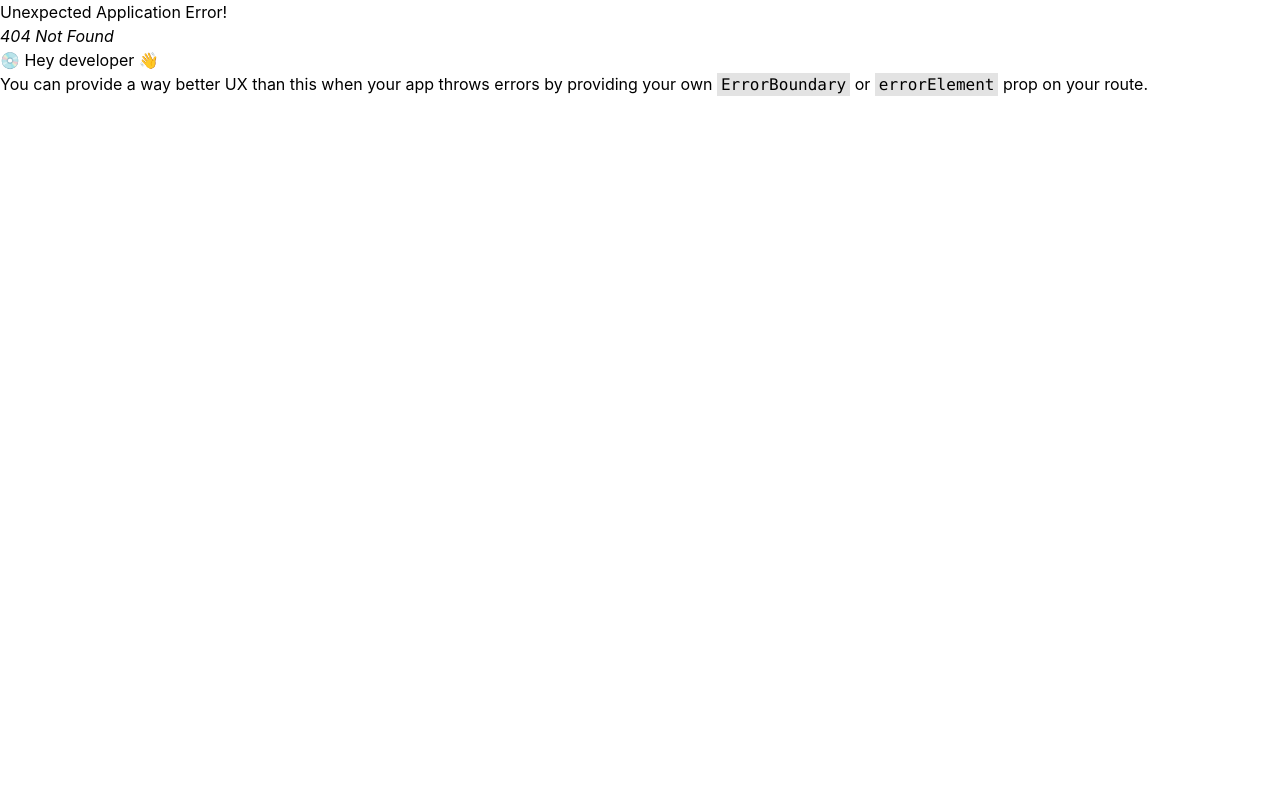
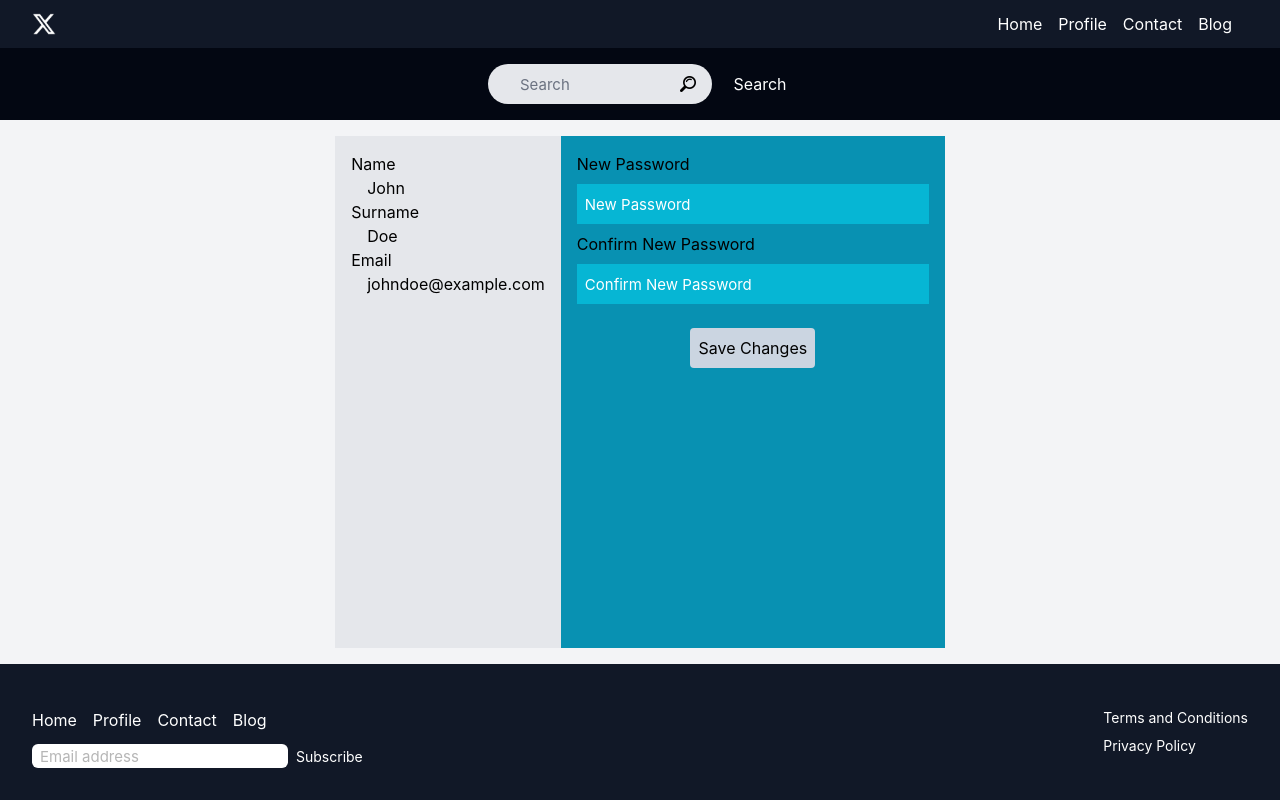
Before and after one commit to Ani-Gamtsemlidze/tbc-react-project, a React (Create React App) app: page /profile in a window 1280 px wide. Before the commit this address had no page. Built offline with nearby package versions, Linux system fonts and the light colour scheme.

Commit message:
add profile page

```diff
--- a/src/App.css
+++ b/src/App.css
@@ -21,3 +21,7 @@ input::placeholder {
   color: rgb(182, 182, 182);
   font-size: 15px;
 }
+
+input[type="password"]::placeholder {
+  color:#fff
+}
--- a/src/components/layout/Navigation.jsx
+++ b/src/components/layout/Navigation.jsx
@@ -1,47 +1,20 @@
 import { Link } from "react-router-dom";
 
 function Navigation () {
+  const navigation = [{title:"Home", href:"home"}, {title:"Profile", href:"profile"},
+   {title:"Contact", href:"contact"}, {title:"Blog", href:"blog"}]
     return (
-          <nav>
-        <ul className= "flex mr-8 my-3"	>
-          <li>
-          <Link to="/"
-              className={'mr-4 text-white hover:border-b'}
-            >
-              Home
-            </Link>
-          </li>
-          <li>
-          <Link to="/"
-              className="mr-4 text-white hover:border-b hover:border-white	"
-            >
-              About
-            </Link>
-          </li>
-          <li>
-          <Link to="/"
-              className="mr-4 text-white hover:border-b hover:border-white"
-            >
-              Product
-            </Link>
-          </li>
-          <li>
-            <Link to="/"
-              className="mr-4 text-white hover:border-b hover:border-white 	"
-            >
-              Blog
-            </Link>
-          </li>
-          <li>
-            <Link
-              to="/contact"
-              className="mr-4 text-white hover:border-b hover:border-white 	"
-            >
-              Contact
-            </Link>
-          </li>
-        </ul>
-      </nav>
+<nav>
+  <ul className="flex mr-8 my-3">
+    {navigation.map((list) => (
+      <li key={list.href}>
+        <Link className="mr-4 text-white hover:border-b hover:border-white"
+        to={`/${list.href}`}>{list.title}</Link>
+      </li>
+    ))}
+  </ul>
+</nav>
+
     );
 }
 
--- /dev/null
+++ b/src/pages/blog/Blog.jsx
@@ -0,0 +1,9 @@
+import React from 'react'
+
+function Blog() {
+  return (
+    <div>Blog</div>
+  )
+}
+
+export default Blog
--- a/src/components/homePage/HomePage.jsx
+++ b/src/pages/homePage/HomePage.jsx
@@ -1,7 +1,7 @@
 
 import React from 'react'
 
-import Products from '../products/Products'
+import Products from '../../components/products/Products'
 
 import item1 from "../../images/products/item-1.jpg"
 import item2 from "../../images/products/item-2.jpg"
--- /dev/null
+++ b/src/pages/profile/Profile.jsx
@@ -0,0 +1,37 @@
+import React from 'react'
+
+function Profile() {
+  const userProfile =
+
+    {
+      name: "John",
+      surname: "Doe",
+      email: "johndoe@example.com"
+    }
+
+
+    return (
+      <section className='flex flex-1 bg-gray-100 justify-center p-4'>
+        <div className='bg-gray-200 p-4 '>
+
+        <div >Name
+          <p className='text-base ml-4'>{userProfile.name}</p>
+        </div>
+        <div>Surname
+        <p className='text-base ml-4'>{userProfile.surname}</p>
+        </div>
+        <div>Email<p className='text-base ml-4'>{userProfile.email}</p>
+        </div>
+        </div>
+        <div className='flex flex-col bg-cyan-600 w-96 p-4 gap-2' >
+          <label htmlFor='password'>New Password</label>
+          <input className='py-2 pl-2 bg-cyan-500 text-white outline-none' id='password' type='password' placeholder='New Password' />
+          <label htmlFor='confirmPassword'>Confirm New Password</label>
+          <input className='py-2 pl-2 bg-cyan-500 text-white outline-none'  id='confirmPassword' type='password' placeholder='Confirm New Password'  />
+          <button className=' bg-slate-300 p-2 w-38 mx-auto mt-4 rounded' type='submit'>Save Changes</button>
+        </div>
+      </section>
+    );
+}
+
+export default Profile
```
Also changed, not shown: src/App.jsx (+12 -2 lines), src/pages/contact/CompanyContact.jsx (renamed from src/components/contact/CompanyContact.jsx), src/pages/contact/Contact.jsx (renamed from src/components/contact/Contact.jsx), src/pages/contact/ContactForm.jsx (renamed from src/components/contact/ContactForm.jsx).
